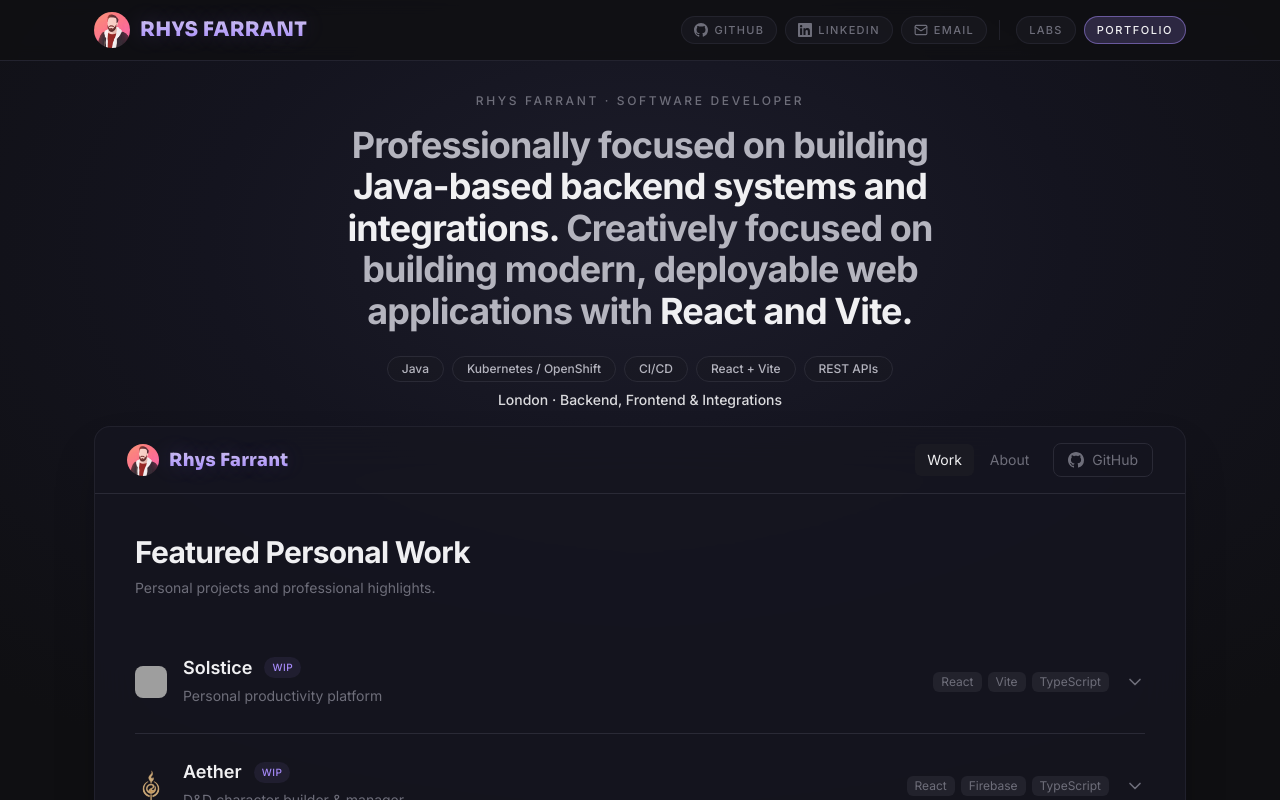
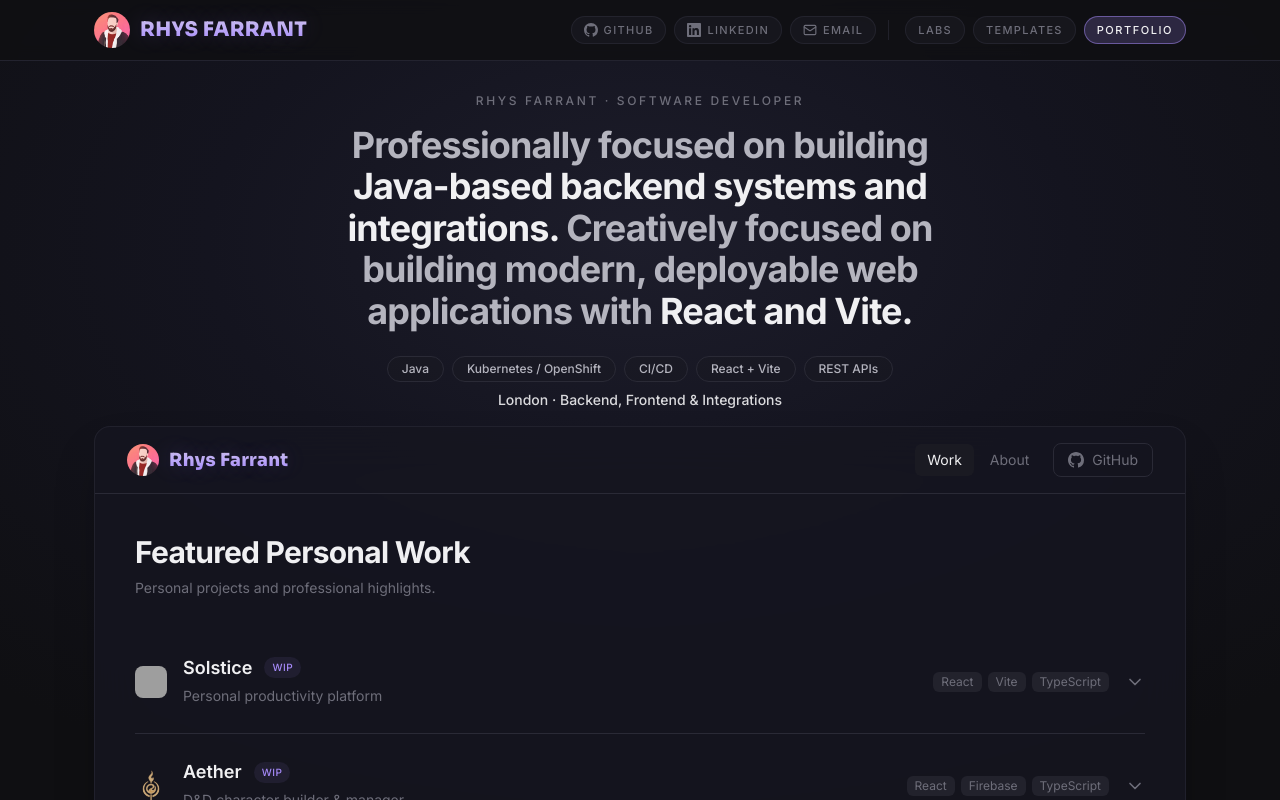
Before and after one commit to RhysFarrant/RhysFarrant, a React (Vite) app: page / in a window 1280 px wide. Shown: the top 800 px of the page. Built offline with nearby package versions, Linux system fonts and the light colour scheme; grey boxes are pictures that could not be loaded.

Commit message:
Adding Templates link

```diff
--- a/src/components/layout/TopBar.tsx
+++ b/src/components/layout/TopBar.tsx
@@ -177,6 +177,14 @@ export default function TopBar() {
                   >
                     Labs
                   </a>
+                  <a
+                    href="https://templates.rhysfarrant.com/"
+                    role="menuitem"
+                    onClick={() => setMobileSiteOpen(false)}
+                    className="block rounded-lg px-3 py-2 text-xs font-medium uppercase tracking-[0.1em] text-text-muted transition-colors hover:bg-surface hover:text-text-primary"
+                  >
+                    Templates
+                  </a>
                   <span
                     role="menuitem"
                     className="block rounded-lg px-3 py-2 text-xs font-medium uppercase tracking-[0.1em] text-text-primary"
@@ -239,6 +247,12 @@ export default function TopBar() {
             >
               Labs
             </a>
+            <a
+              href="https://templates.rhysfarrant.com/"
+              className="rounded-full border border-border/70 bg-surface/70 px-3 py-1 text-[11px] font-medium uppercase tracking-[0.12em] text-text-muted transition-colors hover:border-text-muted hover:text-text-primary"
+            >
+              Templates
+            </a>
             <span className="rounded-full border border-accent/50 bg-accent/20 px-3 py-1 text-[11px] font-medium uppercase tracking-[0.14em] text-text-primary">
               Portfolio
             </span>
```
